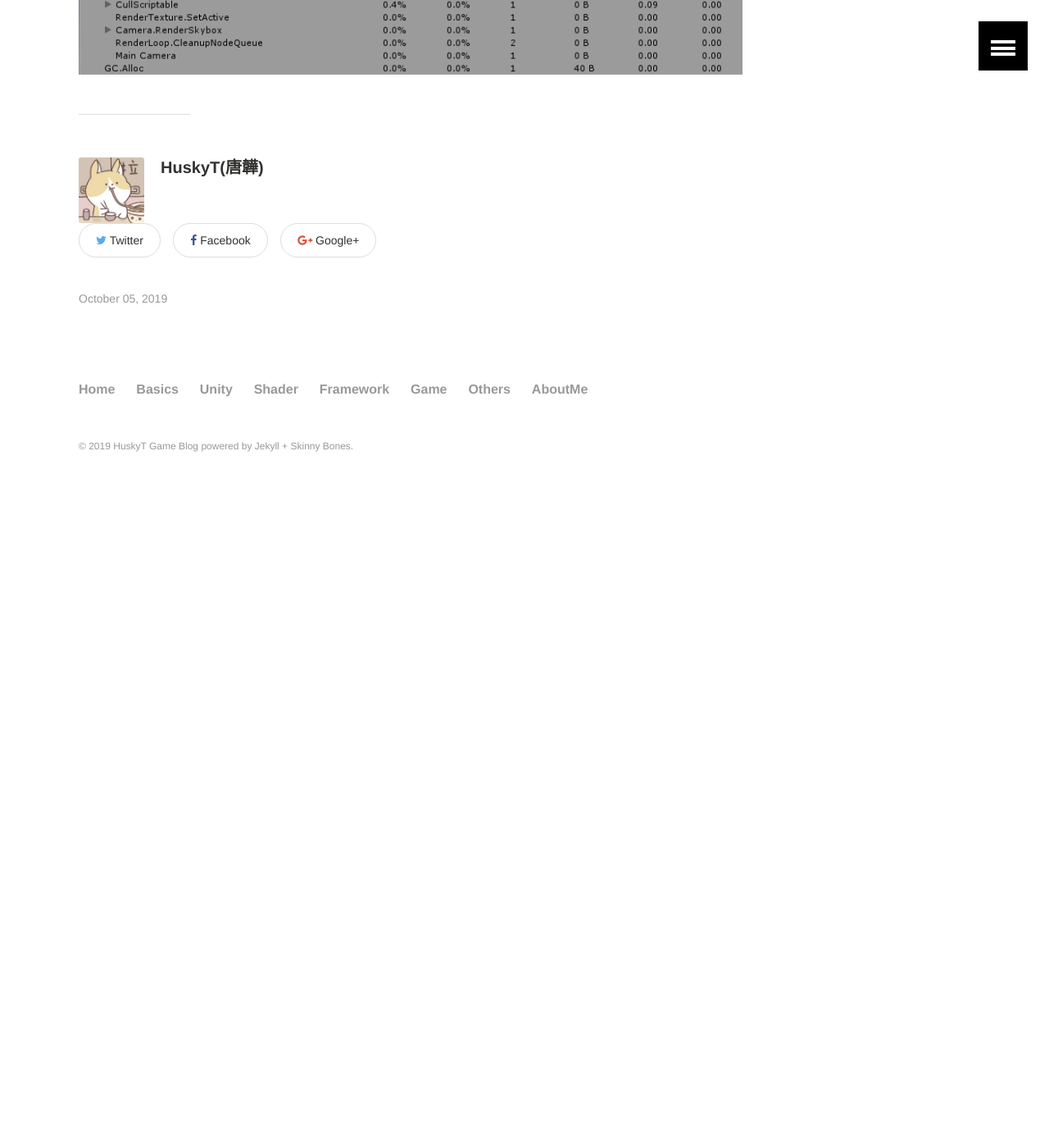
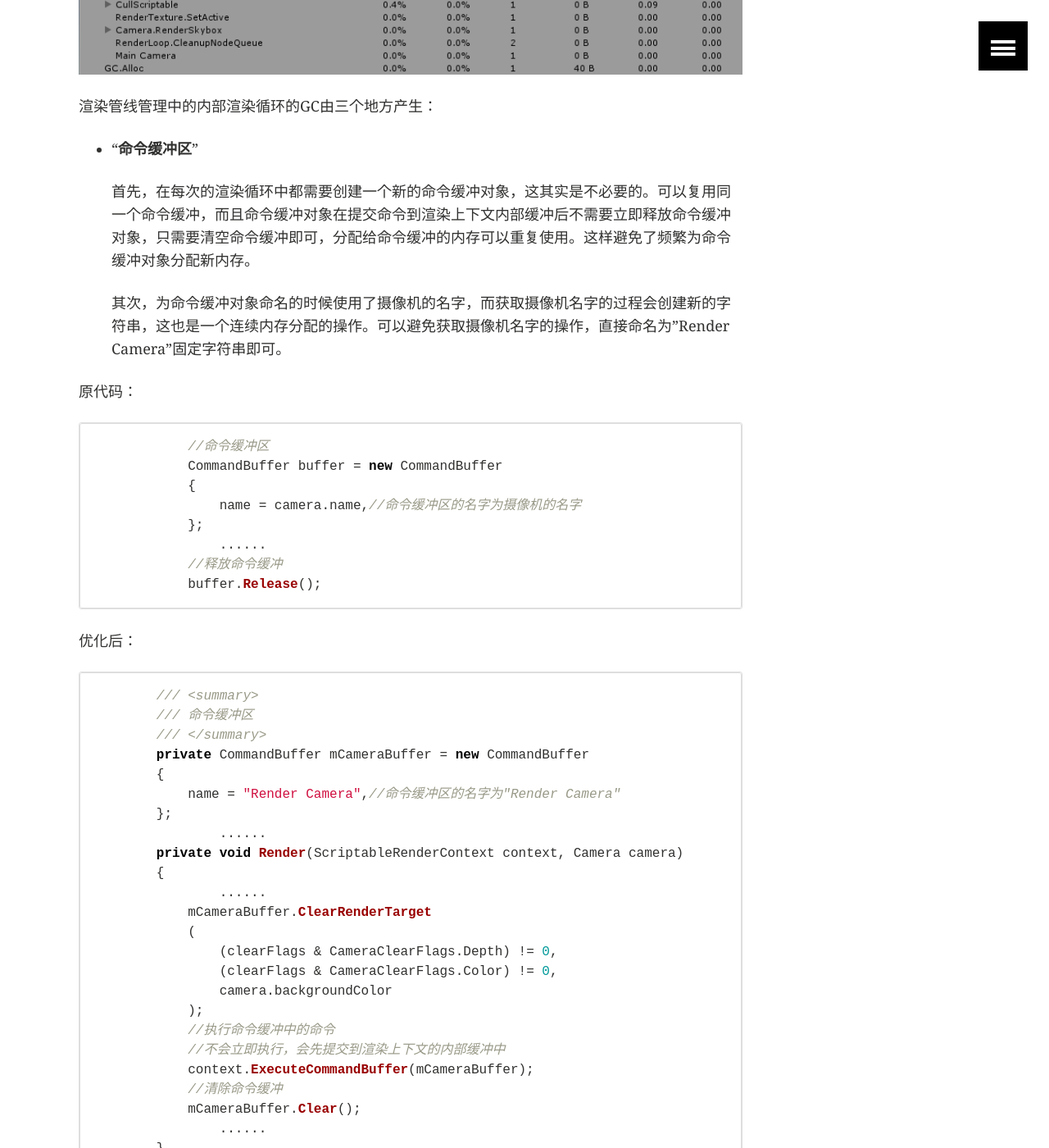
Before and after one commit to HuskyTGame/HuskyTGame.github.io, a Jekyll site: the page built from _posts/shader/2019-10-05-SRP--定制管线.md, in a window 1280 px wide and 1400 px high, scrolled down 15851 px. Shown: the whole window at 82% size. Built offline with Jekyll 4.4.1, drawn with Linux system fonts in a browser that asks for light colours; before the commit the page ends 16481 px from its top, so only the background shows below that; some of the changed text lies outside the part shown.

Commit message:
Update 2019-10-05-SRP--定制管线.md

`````diff
--- a/_posts/shader/2019-10-05-SRP--定制管线.md
+++ b/_posts/shader/2019-10-05-SRP--定制管线.md
@@ -505,3 +505,89 @@
 点击"***Window--Analysis--Profiler***"，打开分析器，然后选中"***CPU Usage--Hierarchy***"，可以看见每一帧CPU的运行情况。选择"GC Alloc"为从大到小排序，然后点开"PlayerLoop"下拉项，可以看见GC从大到小的产生情况。如下图所示：
 
 ![picture11](https://huskytgame.github.io/images/in-post/shader/2019-10-05-SRP--定制管线/ScreenShot011.png)
+
+渲染管线管理中的内部渲染循环的GC由三个地方产生：
+
+- "**命令缓冲区**"
+
+  首先，在每次的渲染循环中都需要创建一个新的命令缓冲对象，这其实是不必要的。可以复用同一个命令缓冲，而且命令缓冲对象在提交命令到渲染上下文内部缓冲后不需要立即释放命令缓冲对象，只需要清空命令缓冲即可，分配给命令缓冲的内存可以重复使用。这样避免了频繁为命令缓冲对象分配新内存。
+
+  其次，为命令缓冲对象命名的时候使用了摄像机的名字，而获取摄像机名字的过程会创建新的字符串，这也是一个连续内存分配的操作。可以避免获取摄像机名字的操作，直接命名为"Render Camera"固定字符串即可。
+
+原代码：
+
+````csharp
+            //命令缓冲区
+            CommandBuffer buffer = new CommandBuffer
+            {
+                name = camera.name,//命令缓冲区的名字为摄像机的名字
+            };
+		......
+            //释放命令缓冲
+            buffer.Release();
+````
+
+优化后：
+
+````csharp
+        /// <summary>
+        /// 命令缓冲区
+        /// </summary>
+        private CommandBuffer mCameraBuffer = new CommandBuffer
+        {
+            name = "Render Camera",//命令缓冲区的名字为"Render Camera"
+        };
+		......
+        private void Render(ScriptableRenderContext context, Camera camera)
+        {
+		......
+            mCameraBuffer.ClearRenderTarget
+            (
+                (clearFlags & CameraClearFlags.Depth) != 0,
+                (clearFlags & CameraClearFlags.Color) != 0,
+                camera.backgroundColor
+            );
+            //执行命令缓冲中的命令
+            //不会立即执行，会先提交到渲染上下文的内部缓冲中
+            context.ExecuteCommandBuffer(mCameraBuffer);
+            //清除命令缓冲
+            mCameraBuffer.Clear();
+		......
+        }
+````
+
+- **经过摄像机视锥体剔除后的结果CullResults**
+
+  CullResults是一个结构体，内部包含三个列表对象，每次渲染循环中都会为这三个列表对象重新分配内存，所以此处会产生GC。"CullResults.Cull()"存在一种重载方法，可以不在每次渲染循环中返回新的"CullResults"，而是使用"ref"为原"CullResults"重新赋值，这样一来结构体内部的列表就可以重复使用，而不需要重新分配内存。
+
+原代码：
+
+````csharp
+            //可见内容的信息
+            CullResults cull = CullResults.Cull(ref cullingParameters, context);
+````
+
+优化后：
+
+````csharp
+        /// <summary>
+        /// 可见内容的信息
+        /// </summary>
+        private CullResults mCull;
+		......
+        private void Render(ScriptableRenderContext context, Camera camera)
+        {
+		......
+            //获取剔除参数，如果获取失败，就返回
+            if (!CullResults.GetCullingParameters(camera, out cullingParameters)) return;
+            //可见内容的信息
+            CullResults.Cull(ref cullingParameters, context, ref mCull);
+		......
+        }
+````
+
+再一次打开分析器，查看渲染循环中的内存分配结果：
+
+![picture12](https://huskytgame.github.io/images/in-post/shader/2019-10-05-SRP--定制管线/ScreenShot012.png)
+
+此时渲染循环中的GC已经全部消除了。
`````
